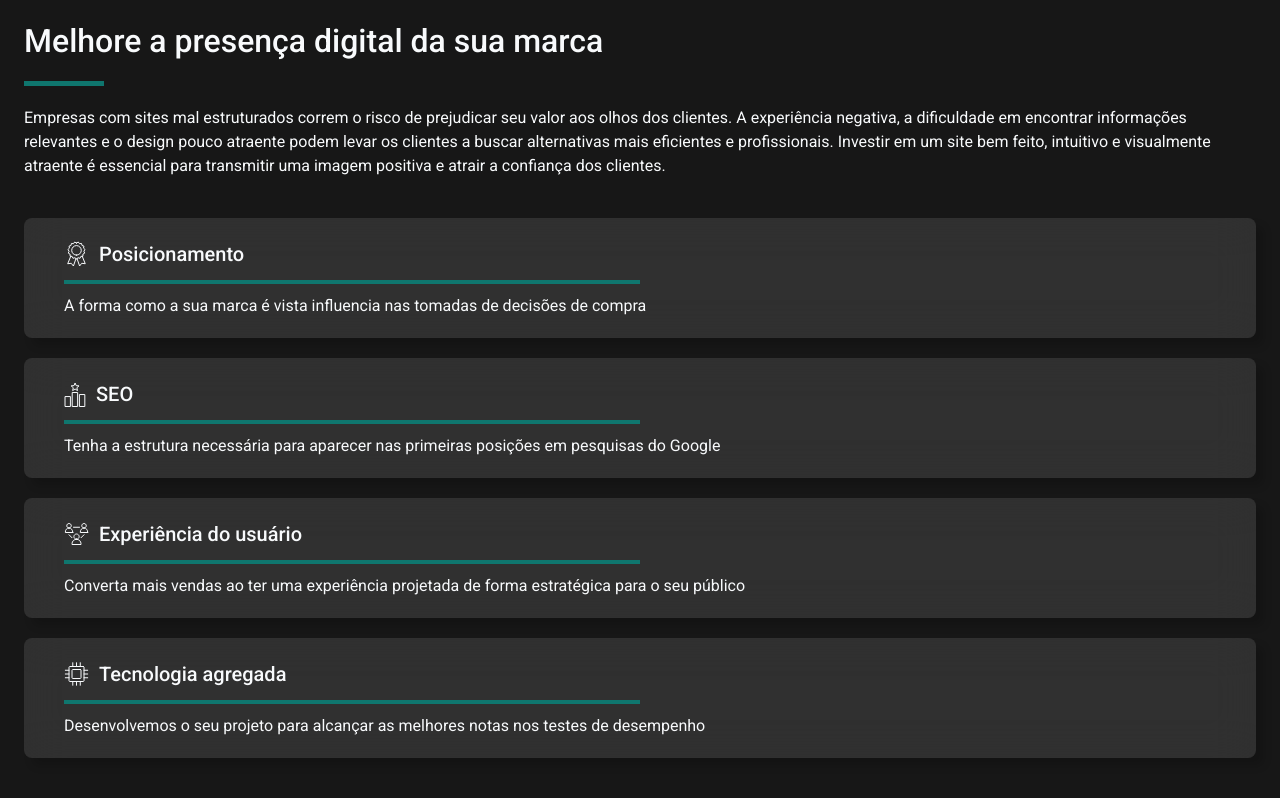
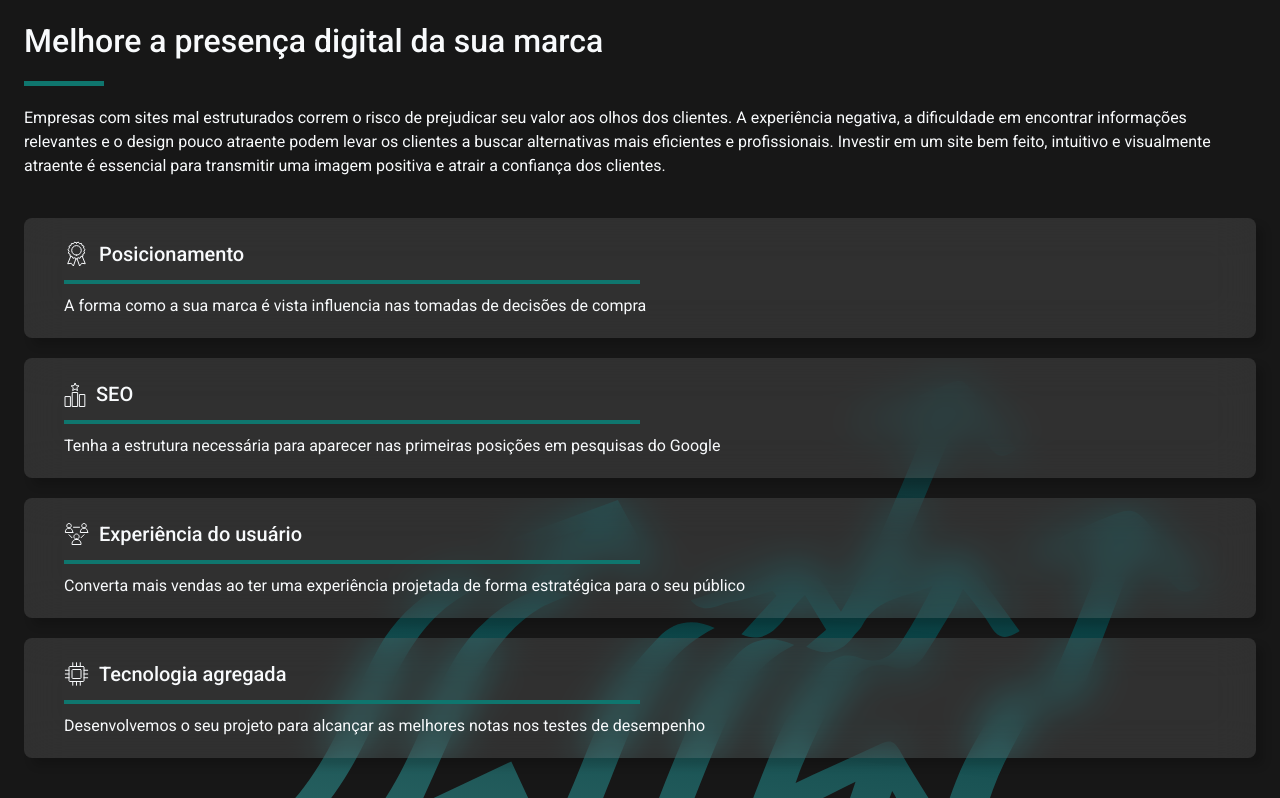
Before and after one commit to matheusmfl/lemon-tech, a Next.js app: page / in a window 1280 px wide. Shown: the part 3618-4416 px from the top of the page. Built offline with nearby package versions, Linux system fonts and the light colour scheme.

Commit message:
Add Arrow Background

```diff
--- a/src/components/Section2.tsx
+++ b/src/components/Section2.tsx
@@ -1,9 +1,20 @@
 import { Separator } from './Separator'
 import { CardsGlasmorfism } from './microComponents/CardsGlasmorfism'
+import arrowbg from '../assets/arrow-bg.svg'
+import Image from 'next/image'
 
 export function Section2() {
   return (
-    <section className="py-10 px-6 flex flex-col gap-10 overflow-x-hidden">
+    <section className="py-10 px-6 flex flex-col gap-10 overflow-x-hidden relative">
+      {/* bg da seta */}
+      <div className="absolute left-0 top-[436px] h-[720px]">
+        <Image
+          src={arrowbg}
+          height={1200}
+          width={1200}
+          alt="Setas de background"
+        />
+      </div>
       {/* TextDiv */}
       <div className="flex flex-col gap-5">
         <span className="font-medium text-sm text-gray-500 leading-4">
```
Also changed, not shown: src/assets/arrow-bg.svg (added).
